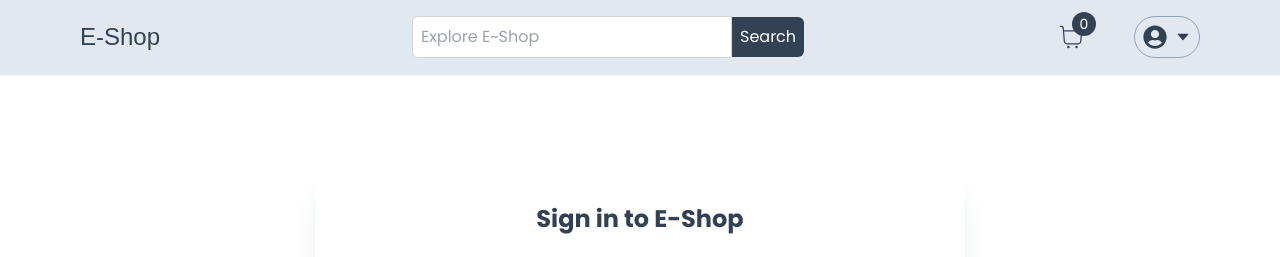
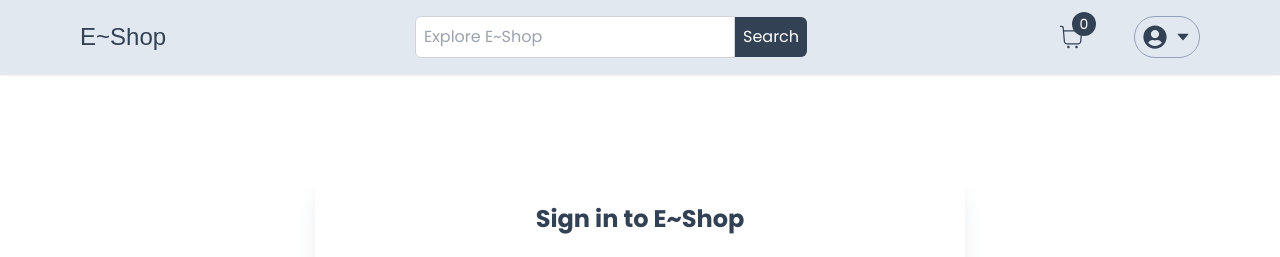
Before and after one commit to sunday-ucheawaji/e-shop, a Next.js app: page /login in a window 1280 px wide. Shown: the top 257 px of the page. Built offline with nearby package versions, Linux system fonts and the light colour scheme; no server answers; a web font is replaced by a local one.

Commit message:
modify name

```diff
--- a/app/components/nav/NavBar.tsx
+++ b/app/components/nav/NavBar.tsx
@@ -22,7 +22,7 @@ const NavBar = async () => {
               className={`${redressed.className} font-bold text-2xl`}
               href="/"
             >
-              E-Shop
+              E~Shop
             </Link>
             <div className="hidden md:block">
               <SearchBar />
--- a/app/login/LoginForm.tsx
+++ b/app/login/LoginForm.tsx
@@ -1,14 +1,14 @@
 "use client";
 import React, { useEffect, useState } from "react";
+import { FieldValues, SubmitHandler, useForm } from "react-hook-form";
+import { signIn } from "next-auth/react";
+import Link from "next/link";
+import { useRouter } from "next/navigation";
+import toast from "react-hot-toast";
+import { AiOutlineGoogle } from "react-icons/ai";
 import Heading from "../components/Heading";
 import Input from "../components/inputs/Input";
-import { FieldValues, SubmitHandler, useForm } from "react-hook-form";
 import Button from "../components/Button";
-import Link from "next/link";
-import { AiOutlineGoogle } from "react-icons/ai";
-import { signIn } from "next-auth/react";
-import { useRouter } from "next/navigation";
-import toast from "react-hot-toast";
 import { SafeUser } from "@/types";
 
 interface LoginFormProps {
@@ -60,7 +60,7 @@ const LoginForm: React.FC<LoginFormProps> = ({ currentUser }) => {
   }
   return (
     <>
-      <Heading title="Sign in to E-Shop" />
+      <Heading title="Sign in to E~Shop" />
       <Button
         outline
         label="Continue with Google"
--- a/app/login/page.tsx
+++ b/app/login/page.tsx
@@ -1,8 +1,8 @@
 import React from "react";
+import { getCurrentUser } from "@/actions/getCurrentUser";
 import Container from "../components/Container";
 import FormWrap from "../components/FormWrap";
 import LoginForm from "./LoginForm";
-import { getCurrentUser } from "@/actions/getCurrentUser";
 
 const Login = async () => {
   const currentUser = await getCurrentUser();
@@ -10,7 +10,7 @@ const Login = async () => {
   return (
     <Container>
       <FormWrap>
-          <LoginForm currentUser={currentUser} />
+        <LoginForm currentUser={currentUser} />
       </FormWrap>
     </Container>
   );
```
